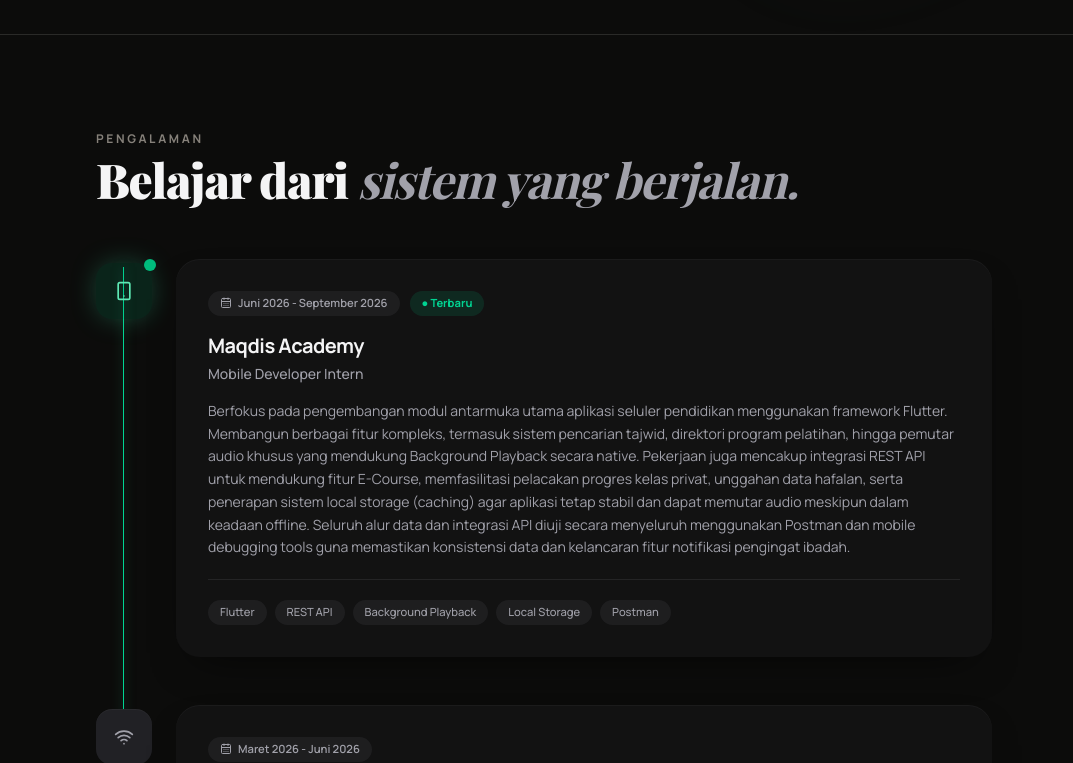
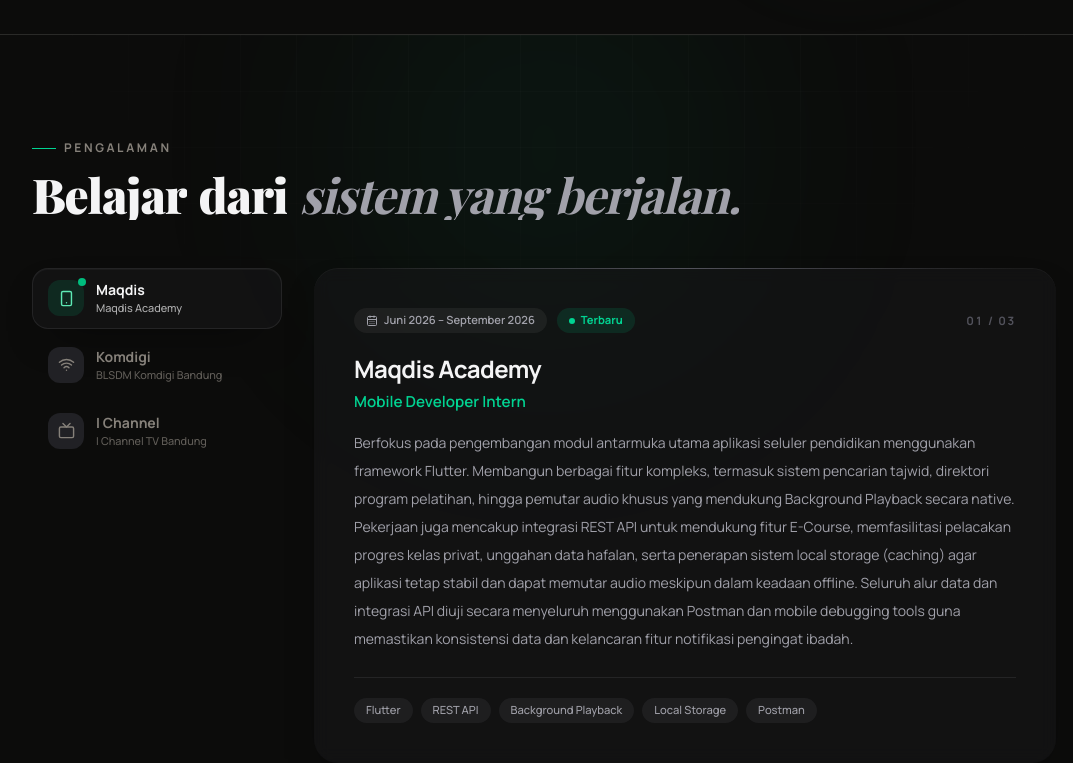
Before and after one commit to hilalmuhamad/porto, a Next.js app: page / in a window 1280 px wide. Shown: the part 2300-3063 px from the top of the page, without its empty margins (96-1169 px from the left). Built offline with nearby package versions, Linux system fonts and the light colour scheme; a web font is replaced by a local one.

Commit message:
tampilan work experience

```diff
--- a/components/sections/experience.tsx
+++ b/components/sections/experience.tsx
@@ -1,12 +1,13 @@
 "use client";
-import { useRef } from "react";
-import { motion, useScroll, useSpring } from "framer-motion";
+import { useState } from "react";
+import { motion, AnimatePresence, useReducedMotion } from "framer-motion";
 import { Wifi, Smartphone, Tv, CalendarDays } from "lucide-react";
 import { useLanguage } from "@/lib/LanguageProvider";
 import { useScrollReveal } from "@/lib/useScrollReveal";
 
 type TimelineItem = {
   company: string;
+  short: string;
   role: { id: string; en: string };
   date: { id: string; en: string };
   narrative: { id: string; en: string };
@@ -15,12 +16,13 @@
   latest?: boolean;
 };
 
-/* Urutan kronologis terbalik (terbaru dulu) */
+/* Urutan kronologis terbalik (terbaru dulu) — data sama, UI vertical tabs */
 const TIMELINE: TimelineItem[] = [
   {
     company: "Maqdis Academy",
+    short: "Maqdis",
     role: { id: "Mobile Developer Intern", en: "Mobile Developer Intern" },
-      date: { id: "Juni 2026 - September 2026", en: "June 2026 - September 2026" },
+    date: { id: "Juni 2026 – September 2026", en: "June 2026 – September 2026" },
     narrative: {
       id: "Berfokus pada pengembangan modul antarmuka utama aplikasi seluler pendidikan menggunakan framework Flutter. Membangun berbagai fitur kompleks, termasuk sistem pencarian tajwid, direktori program pelatihan, hingga pemutar audio khusus yang mendukung Background Playback secara native. Pekerjaan juga mencakup integrasi REST API untuk mendukung fitur E-Course, memfasilitasi pelacakan progres kelas privat, unggahan data hafalan, serta penerapan sistem local storage (caching) agar aplikasi tetap stabil dan dapat memutar audio meskipun dalam keadaan offline. Seluruh alur data dan integrasi API diuji secara menyeluruh menggunakan Postman dan mobile debugging tools guna memastikan konsistensi data dan kelancaran fitur notifikasi pengingat ibadah.",
       en: "Focused on developing the main interface modules of an educational mobile application using the Flutter framework. Built several complex features, including a tajwid search system, a training program directory, and a custom audio player supporting native Background Playback. The work also covered REST API integration for the E-Course feature, private class progress tracking, memorization (hafalan) data uploads, and a local storage (caching) system so the app stays stable and keeps playing audio while offline. All data flows and API integrations were thoroughly tested using Postman and mobile debugging tools to ensure data consistency and smooth prayer reminder notifications.",
@@ -31,8 +33,9 @@
   },
   {
     company: "BLSDM Komdigi Bandung",
+    short: "Komdigi",
     role: { id: "Information Technology Support Intern", en: "Information Technology Support Intern" },
-      date: { id: "Maret 2026 - Juni 2026", en: "March 2026 - June 2026" },
+    date: { id: "Maret 2026 – Juni 2026", en: "March 2026 – June 2026" },
     narrative: {
       id: "Bertanggung jawab penuh dalam manajemen dan optimalisasi infrastruktur jaringan kantor. Merancang dan mengimplementasikan topologi jaringan hierarkis menggunakan perangkat enterprise-grade seperti access point Ruijie dan Linksys beserta managed access switches. Aktif melakukan pemetaan jangkauan sinyal dan diagnostik jaringan menggunakan perangkat lunak seperti NetSpot, WiFi Analyzer, Speedtest, dan PingPlotter untuk memastikan konektivitas nirkabel yang stabil dengan latensi rendah. Untuk meminimalisasi risiko error pada tahap produksi, menggunakan Cisco Packet Tracer dan GNS3 dalam menyimulasikan segmentasi VLAN serta konfigurasi switch sebelum konfigurasi tersebut diterapkan ke lingkungan kerja nyata.",
       en: "Fully responsible for managing and optimizing the office network infrastructure. Designed and implemented a hierarchical network topology using enterprise-grade devices such as Ruijie and Linksys access points alongside managed access switches. Actively performed signal coverage mapping and network diagnostics using tools such as NetSpot, WiFi Analyzer, Speedtest, and PingPlotter to ensure stable wireless connectivity with low latency. To minimize production-stage errors, used Cisco Packet Tracer and GNS3 to simulate VLAN segmentation and switch configuration before applying them to the live environment.",
@@ -42,8 +45,9 @@
   },
   {
     company: "I Channel TV Bandung",
+    short: "I Channel",
     role: { id: "Assistant Producer Intern", en: "Assistant Producer Intern" },
-      date: { id: "April 2022 - Juni 2022", en: "April 2022 - June 2022" },
+    date: { id: "April 2022 – Juni 2022", en: "April 2022 – June 2022" },
     narrative: {
       id: "Bertugas mengelola alur kerja produksi televisi harian secara terstruktur bersama tim Senior Producer. Fokus utama pekerjaan adalah memastikan ketepatan jadwal produksi dan memastikan seluruh proses mematuhi standar kualitas penyiaran yang ketat. Melalui peran ini, kemampuan komunikasi strategis diasah dengan mengoordinasikan berbagai fungsi lintas divisi — mulai dari tim kreatif, teknis, hingga para talent — untuk menjamin seluruh proyek penyiaran dieksekusi dengan lancar sesuai tenggat waktu yang ditetapkan.",
       en: "Managed the daily television production workflow in a structured manner alongside the Senior Producer team. The main focus was ensuring production schedule accuracy and that every process complied with strict broadcast quality standards. Through this role, strategic communication skills were sharpened by coordinating cross-divisional functions — from creative and technical teams to on-air talent — to ensure every broadcast project was executed smoothly within the set deadlines.",
@@ -53,112 +57,209 @@
   },
 ];
 
+/* Judul: muncul kata demi kata */
+const titleContainer = {
+  hidden: {},
+  show: { transition: { staggerChildren: 0.08, delayChildren: 0.05 } },
+};
+const titleWord = {
+  hidden: { opacity: 0, y: "60%", filter: "blur(8px)" },
+  show: {
+    opacity: 1, y: "0%", filter: "blur(0px)",
+    transition: { duration: 0.6, ease: [0.16, 1, 0.3, 1] as const },
+  },
+};
+
 export default function Experience() {
   const { lang } = useLanguage();
-  const timelineRef = useRef<HTMLDivElement>(null);
-  const { scrollYProgress } = useScroll({
-    target: timelineRef,
-    offset: ["start 78%", "end 22%"],
-  });
-  const timelineProgress = useSpring(scrollYProgress, {
-    stiffness: 100,
-    damping: 30,
-    restDelta: 0.001,
-  });
+  const reduce = useReducedMotion();
+  const [active, setActive] = useState(0);
+  const item = TIMELINE[active];
 
   useScrollReveal();
 
+  const headA = lang === "id" ? "Belajar dari" : "Learning from";
+  const headB = lang === "id" ? "sistem yang berjalan." : "systems already running.";
+
   return (
-    <section id="experience" className="px-4 py-20 sm:px-6 md:py-24">
-      <div className="mx-auto w-full max-w-4xl">
-        {/* Header */}
-        <div className="reveal mb-12 md:mb-14">
-          <p className="mb-2 text-xs font-bold tracking-[0.22em] text-ink-3 uppercase">
+    <section id="experience" className="relative overflow-hidden px-4 py-20 sm:px-6 md:py-24">
+      {/* Splash latar: aurora + grid saat section masuk */}
+      <div aria-hidden className="pointer-events-none absolute inset-0">
+        <motion.div
+          initial={reduce ? false : { opacity: 0, scale: 0.9 }}
+          whileInView={reduce ? undefined : { opacity: 0.55, scale: 1 }}
+          viewport={{ once: true, amount: 0.2 }}
+          transition={{ duration: 1.1, ease: [0.16, 1, 0.3, 1] }}
+          className="absolute -top-24 left-1/2 h-[420px] w-[420px] -translate-x-1/2 rounded-full bg-emerald-500/[0.12] blur-[120px]"
+        />
+        <div
+          className="absolute inset-0 opacity-40"
+          style={{
+            backgroundImage:
+              "linear-gradient(var(--grid-line) 1px, transparent 1px), linear-gradient(90deg, var(--grid-line) 1px, transparent 1px)",
+            backgroundSize: "56px 56px",
+            maskImage: "radial-gradient(ellipse 70% 55% at 50% 0%, black 25%, transparent 75%)",
+            WebkitMaskImage: "radial-gradient(ellipse 70% 55% at 50% 0%, black 25%, transparent 75%)",
+          }}
+        />
+      </div>
+
+      <div className="relative mx-auto w-full max-w-5xl">
+        {/* Header — judul muncul kata demi kata */}
+        <div className="mb-10 md:mb-12">
+          <motion.p
+            initial={reduce ? false : { opacity: 0, y: 12 }}
+            whileInView={reduce ? undefined : { opacity: 1, y: 0 }}
+            viewport={{ once: true, amount: 0.6 }}
+            transition={{ duration: 0.5 }}
+            className="mb-3 inline-flex items-center gap-2 text-xs font-bold tracking-[0.22em] text-ink-3 uppercase"
+          >
+            <span className="h-px w-6 bg-emerald-400" />
             {lang === "id" ? "Pengalaman" : "Experience"}
-          </p>
+          </motion.p>
+
           <h2
             style={{ fontFamily: "'Playfair Display', serif" }}
             className="text-3xl font-black tracking-tight text-ink sm:text-4xl md:text-5xl"
           >
-            {lang === "id" ? "Belajar dari " : "Learning from "}
-            <span className="font-bold text-ink-2 italic">
-              {lang === "id" ? "sistem yang berjalan." : "systems already running."}
+            <motion.span
+              variants={reduce ? undefined : titleContainer}
+              initial={reduce ? false : "hidden"}
+              whileInView={reduce ? undefined : "show"}
+              viewport={{ once: true, amount: 0.6 }}
+              className="inline-flex flex-wrap gap-x-3"
+            >
+              {headA.split(" ").map((w, i) => (
+                <span key={`${w}-${i}`} className="inline-block overflow-hidden py-0.5">
+                  <motion.span variants={reduce ? undefined : titleWord} className="inline-block">
+                    {w}
+                  </motion.span>
                 </span>
+              ))}
+              <span className="inline-block overflow-hidden py-0.5">
+                <motion.span variants={reduce ? undefined : titleWord} className="inline-block font-bold text-ink-2 italic">
+                  {headB}
+                </motion.span>
+              </span>
+            </motion.span>
           </h2>
         </div>
 
-        {/* Jalur tracking vertikal */}
-        <div ref={timelineRef} className="relative">
+        {/* ── Vertical Tabs ── */}
+        <div className="grid gap-6 md:grid-cols-[250px_1fr] md:gap-8">
+          {/* Tab list: horizontal scroll di mobile, vertikal di desktop */}
           <div
-            aria-hidden
-            className="absolute top-2 bottom-8 left-[23px] w-px bg-line md:left-[27px]"
+            role="tablist"
+            aria-label={lang === "id" ? "Daftar perusahaan" : "Company list"}
+            className="flex gap-2 overflow-x-auto pb-2 md:flex-col md:gap-1.5 md:overflow-visible md:pb-0 [scrollbar-width:none] [&::-webkit-scrollbar]:hidden"
           >
-            <motion.div
-              className="absolute inset-x-0 top-0 origin-top bg-emerald-400 shadow-[0_0_12px_rgba(52,211,153,0.55)]"
-              style={{ height: "100%", scaleY: timelineProgress }}
+            {TIMELINE.map(({ company, short, Icon, latest }, i) => {
+              const selected = i === active;
+              return (
+                <button
+                  key={company}
+                  role="tab"
+                  aria-selected={selected}
+                  onClick={() => setActive(i)}
+                  className={`relative flex shrink-0 items-center gap-3 rounded-2xl px-4 py-3 text-left transition-colors duration-200 focus:outline-none focus-visible:ring-2 focus-visible:ring-emerald-500/60 md:w-full ${
+                    selected ? "text-ink" : "text-ink-3 hover:bg-chip hover:text-ink-2"
+                  }`}
+                >
+                  {/* indikator aktif fluid */}
+                  {selected && !reduce && (
+                    <motion.span
+                      layoutId="exp-tab-indicator"
+                      transition={{ type: "spring", stiffness: 380, damping: 34 }}
+                      className="absolute inset-0 rounded-2xl border border-hairline bg-card shadow-card"
                     />
+                  )}
+                  {selected && reduce && (
+                    <span className="absolute inset-0 rounded-2xl border border-hairline bg-card shadow-card" />
+                  )}
+                  <span
+                    className={`relative flex h-9 w-9 shrink-0 items-center justify-center rounded-xl transition-colors duration-200 ${
+                      selected ? "bg-emerald-500/[0.14] text-emerald-300" : "bg-elevated text-ink-3"
+                    }`}
+                  >
+                    <Icon size={17} />
+                    {latest && (
+                      <span className="absolute -top-0.5 -right-0.5 flex h-2 w-2">
+                        <span className="absolute inline-flex h-full w-full animate-ping rounded-full bg-emerald-400 opacity-75" />
+                        <span className="relative inline-flex h-2 w-2 rounded-full bg-emerald-500" />
+                      </span>
+                    )}
+                  </span>
+                  <span className="relative min-w-0">
+                    <span className="block truncate text-sm font-bold">
+                      {short}
+                    </span>
+                    <span className="block truncate text-[0.68rem] font-medium opacity-70">
+                      {company}
+                    </span>
+                  </span>
+                </button>
+              );
+            })}
           </div>
 
-          <div className="flex flex-col gap-10 md:gap-12">
-            {TIMELINE.map(({ company, role, date, narrative, tags, Icon, latest }) => (
-              <div key={company} className="reveal relative pl-16 md:pl-20">
-                {/* node checkpoint */}
-                <div className="absolute top-1 left-0">
-                  <div
-                    className={`flex h-12 w-12 items-center justify-center rounded-2xl backdrop-blur-sm transition-colors duration-300 md:h-14 md:w-14 ${
-                      latest
-                        ? "bg-emerald-500/[0.14] text-emerald-300 shadow-[0_0_30px_-6px_rgba(52,211,153,0.45)]"
-                        : "bg-elevated text-ink-2 shadow-soft"
-                    }`}
+          {/* Panel konten */}
+          <div className="relative min-h-[380px] overflow-hidden rounded-3xl bg-card shadow-card backdrop-blur-sm md:min-h-[420px]">
+            <span
+              aria-hidden
+              className="absolute inset-x-10 top-0 h-px bg-gradient-to-r from-transparent via-[var(--line-strong)] to-transparent"
+            />
+            <AnimatePresence mode="wait">
+              <motion.article
+                key={`${active}-${lang}`}
+                role="tabpanel"
+                initial={reduce ? false : { opacity: 0, y: 26 }}
+                animate={{ opacity: 1, y: 0 }}
+                exit={reduce ? undefined : { opacity: 0, y: -18 }}
+                transition={{ duration: 0.38, ease: [0.16, 1, 0.3, 1] }}
+                className="p-6 sm:p-8 md:p-10"
               >
-                    <Icon size={20} />
-                  </div>
-                  {latest && (
-                    <span className="absolute -top-1 -right-1 flex h-3 w-3">
-                      <span className="absolute inline-flex h-full w-full animate-ping rounded-full bg-emerald-400 opacity-75" />
-                      <span className="relative inline-flex h-3 w-3 rounded-full bg-emerald-500" />
+                <div className="flex flex-wrap items-center gap-2.5">
+                  <span className="inline-flex items-center gap-1.5 rounded-full bg-chip px-3 py-1 text-[0.7rem] font-semibold text-ink-2">
+                    <CalendarDays size={12} />
+                    {item.date[lang]}
+                  </span>
+                  {item.latest && (
+                    <span className="inline-flex items-center gap-1.5 rounded-full bg-emerald-500/[0.14] px-3 py-1 text-[0.7rem] font-bold text-emerald-400">
+                      <span className="h-1.5 w-1.5 rounded-full bg-emerald-400" />
+                      {lang === "id" ? "Terbaru" : "Latest"}
                     </span>
                   )}
+                  <span className="ml-auto hidden text-[0.72rem] font-bold tracking-[0.14em] text-ink-4 tabular-nums sm:block">
+                    0{active + 1} / 0{TIMELINE.length}
+                  </span>
                 </div>
 
-                {/* kartu */}
-                <article className="rounded-3xl bg-card shadow-card p-6 backdrop-blur-sm transition duration-300 hover:-translate-y-1 hover:shadow-lift md:p-8">
-                  <div className="mb-4 flex flex-wrap items-center gap-2.5">
-                    <span className="inline-flex items-center gap-1.5 rounded-full bg-chip px-3 py-1 text-[0.7rem] font-semibold text-ink-2">
-                      <CalendarDays size={12} />
-                      {date[lang]}
-                    </span>
-                    {latest && (
-                      <span className="inline-flex items-center gap-1.5 rounded-full bg-emerald-500/[0.14] px-3 py-1 text-[0.7rem] font-bold text-emerald-400">
-                        {lang === "id" ? "● Terbaru" : "● Latest"}
-                      </span>
-                    )}
-                  </div>
-
-                  <h3 className="text-lg font-bold tracking-tight text-ink md:text-xl">
-                    {company}
+                <h3 className="mt-5 text-xl font-bold tracking-tight text-ink md:text-2xl">
+                  {item.company}
                 </h3>
-                  <p className="mt-1 text-sm font-medium text-ink-2">
-                    {role[lang]}
+                <p className="mt-1.5 text-sm font-semibold text-emerald-400 md:text-[0.95rem]">
+                  {item.role[lang]}
                 </p>
 
-                  <p className="mt-4 text-sm leading-relaxed text-ink-2">
-                    {narrative[lang]}
+                <p className="mt-4 max-w-2xl text-sm leading-relaxed text-ink-2 md:leading-loose">
+                  {item.narrative[lang]}
                 </p>
 
-                  <div className="mt-5 flex flex-wrap gap-2 border-t border-hairline pt-5">
-                    {tags.map((tag) => (
-                      <span
+                <div className="mt-6 flex flex-wrap gap-2 border-t border-hairline pt-5">
+                  {item.tags.map((tag, i) => (
+                    <motion.span
                       key={tag}
-                        className="rounded-full bg-chip px-3 py-1 text-[0.7rem] font-medium text-ink-2"
+                      initial={reduce ? false : { opacity: 0, scale: 0.9 }}
+                      animate={{ opacity: 1, scale: 1 }}
+                      transition={{ duration: 0.3, delay: 0.15 + i * 0.05 }}
+                      className="rounded-full bg-chip px-3 py-1 text-[0.7rem] font-medium text-ink-2 transition-colors duration-200 hover:bg-emerald-500/[0.12] hover:text-ink"
                     >
                       {tag}
-                      </span>
+                    </motion.span>
                   ))}
                 </div>
-                </article>
-              </div>
-            ))}
+              </motion.article>
+            </AnimatePresence>
           </div>
         </div>
       </div>
```
Also changed, not shown: components/splash.tsx (+58 -73 lines). Lines whose indentation alone changed are shown as unchanged.
